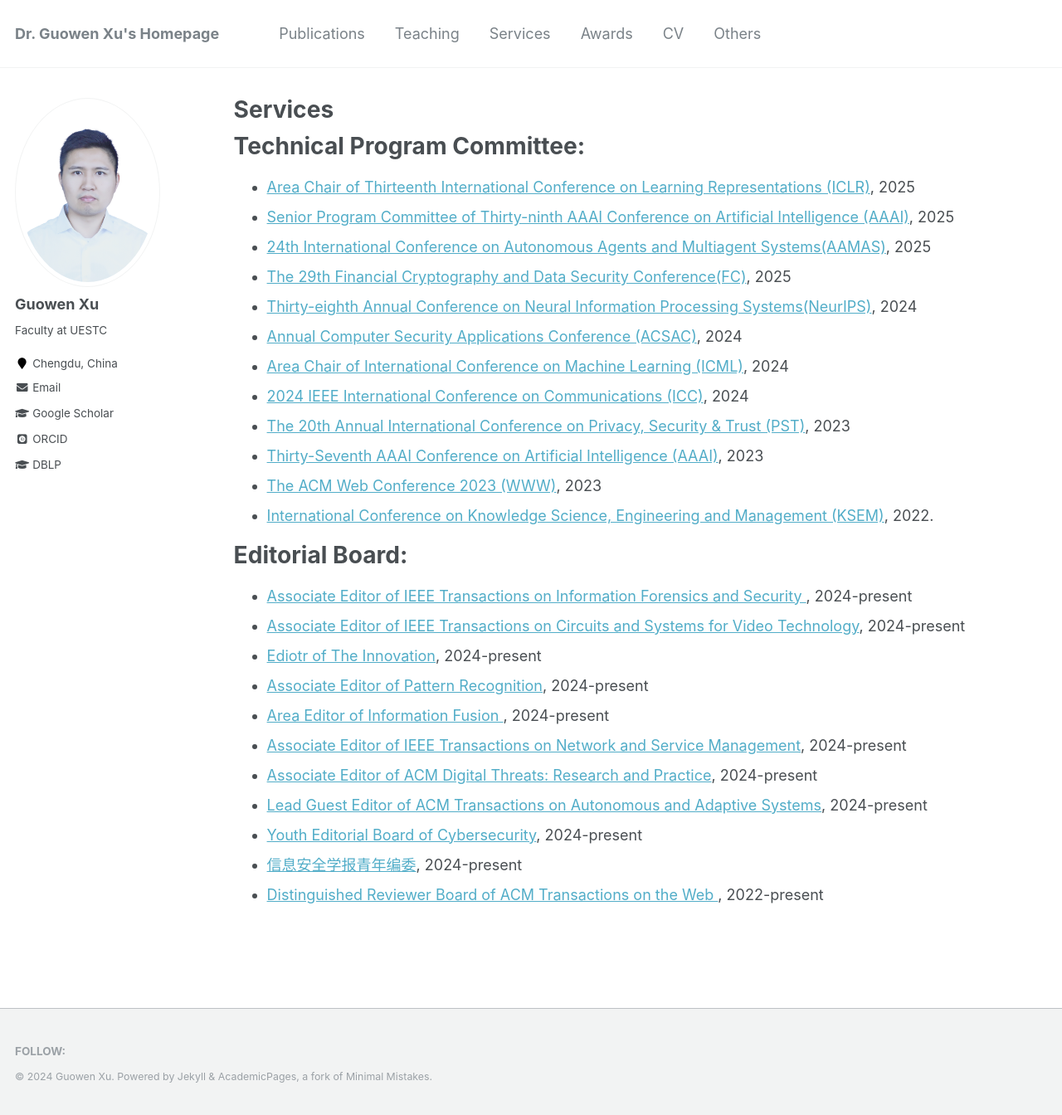
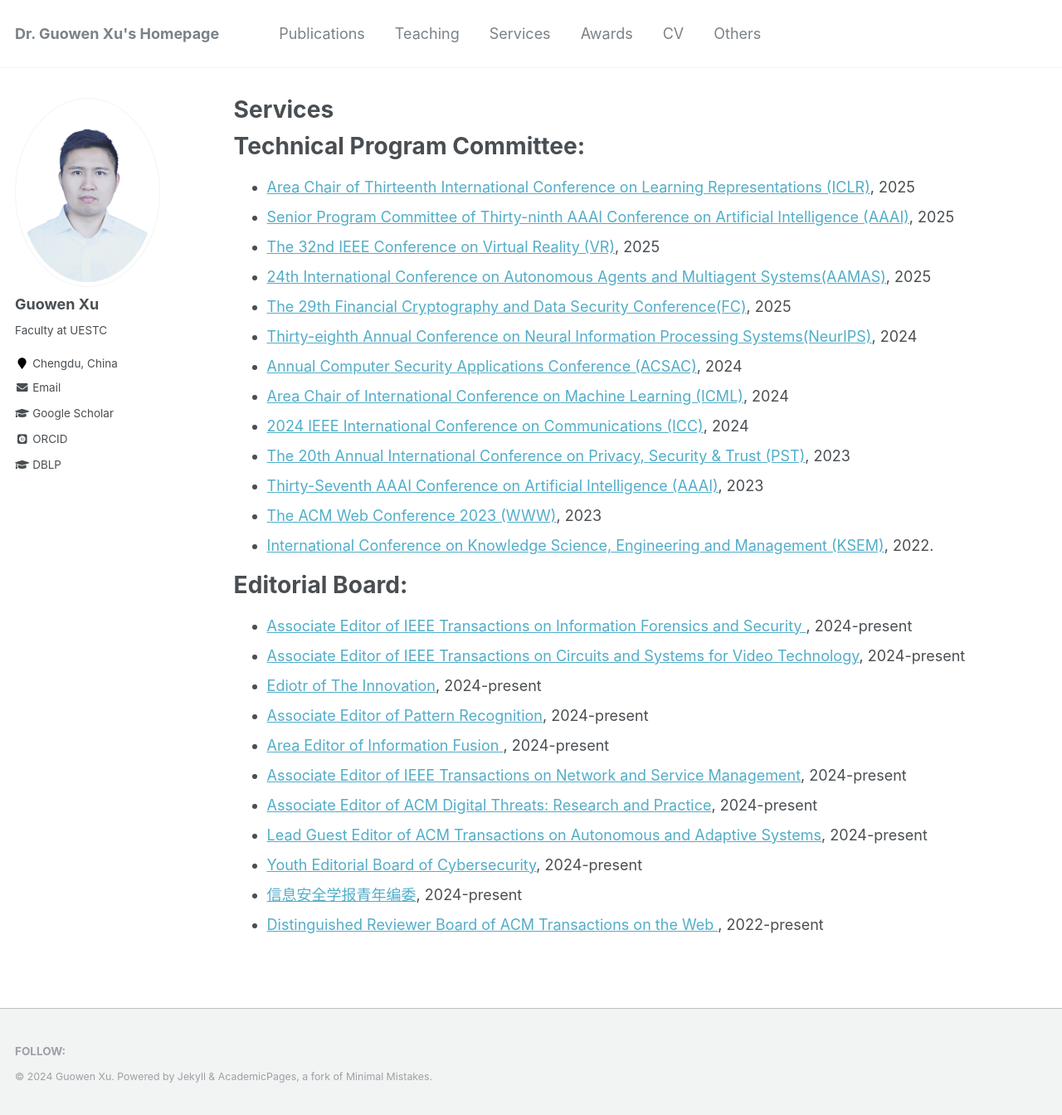
Before and after one commit to Guowen-xu/guowen-xu.github.io, a Jekyll site: the page built from _pages/services.md, in a window 1280 px wide and 1344 px high. Shown: the whole window at 83% size. Built offline with Jekyll 4.4.1, drawn with Linux system fonts in a browser that asks for light colours; some web fonts are replaced.

Commit message:
Update services.md

```diff
--- a/_pages/services.md
+++ b/_pages/services.md
@@ -8,7 +8,8 @@ Technical Program Committee:
 ======
 *  [Area Chair of Thirteenth International Conference on Learning Representations (ICLR)](https://iclr.cc/Conferences/2025), 2025
 *  [Senior Program Committee of Thirty-ninth AAAI Conference on Artificial Intelligence (AAAI)](https://aaai.org/Conferences/AAAI-23/), 2025
-*  [24th International Conference on Autonomous Agents and Multiagent Systems(AAMAS)](https://aamas2025.org), 2025
+*  [The 32nd IEEE Conference on Virtual Reality (VR)](http://ieeevr.org/2025/), 2025
+*   [24th International Conference on Autonomous Agents and Multiagent Systems(AAMAS)](https://aamas2025.org), 2025
 *   [The 29th Financial Cryptography and Data Security Conference(FC)](https://fc25.ifca.ai), 2025
 * [Thirty-eighth Annual Conference on Neural Information Processing Systems(NeurIPS)](https://neurips.cc/), 2024
 * [Annual Computer Security Applications Conference (ACSAC)](https://www.acsac.org), 2024
```
